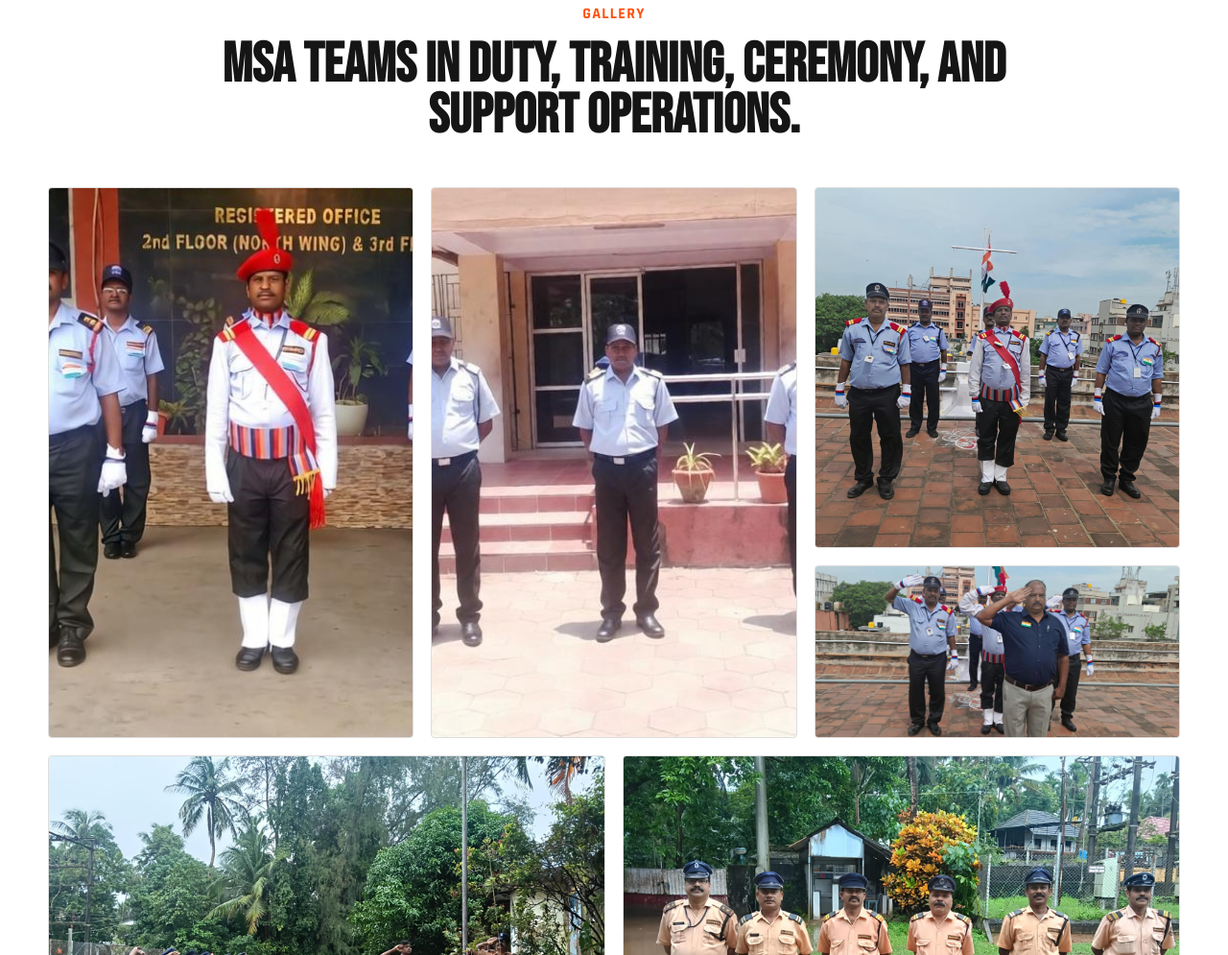
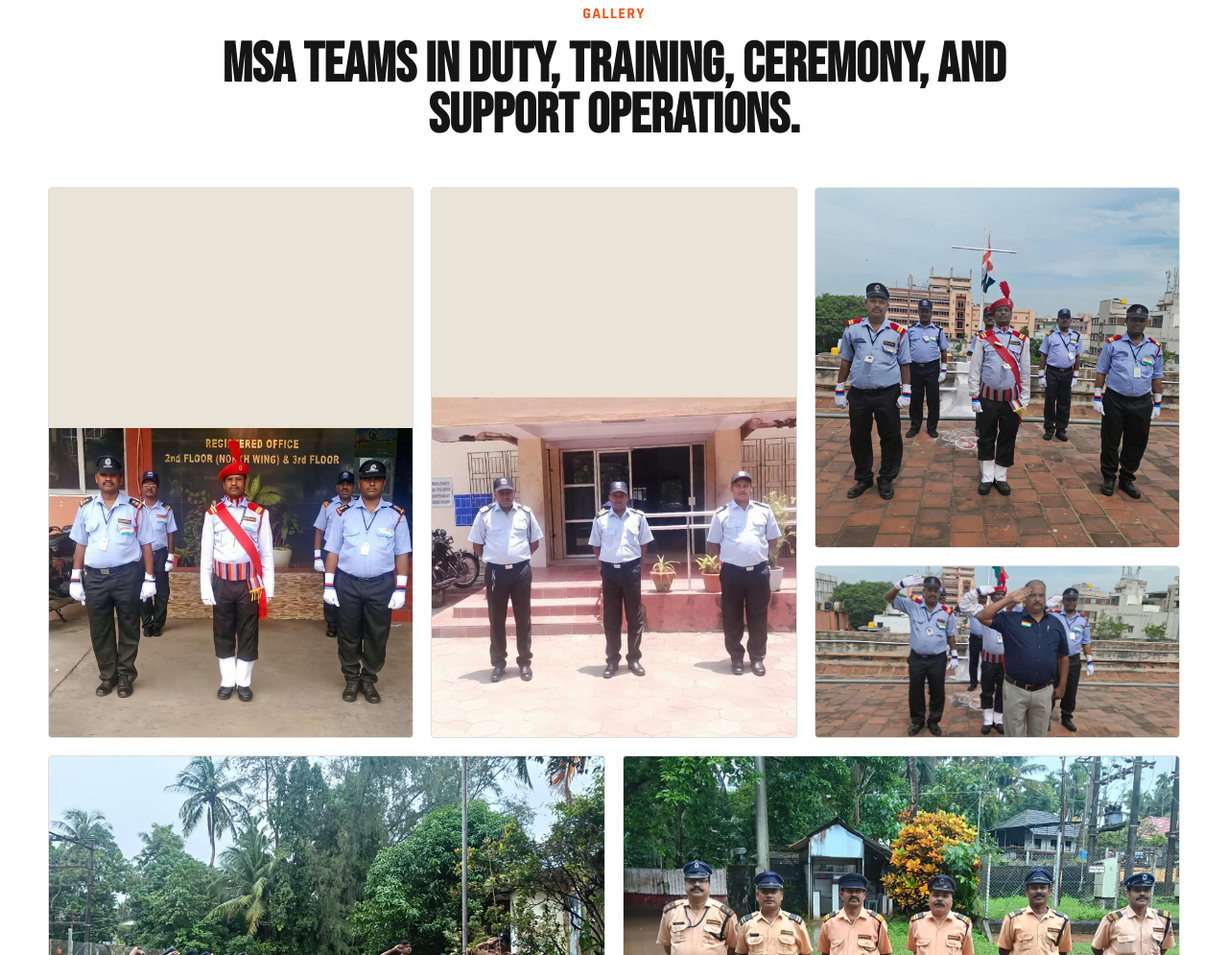
Before and after one commit to monishasecurity-dotcom/monshi_secruity, a website: page index.html in a window 1280 px wide. Shown: the part 3630-4625 px from the top of the page at 96% size. Drawn offline with Linux system fonts and the light colour scheme.

Commit message:
Fix portrait gallery image alignment

```diff
--- a/src/styles.css
+++ b/src/styles.css
@@ -615,12 +615,16 @@ textarea:focus-visible {
   grid-row: span 3;
 }
 
-.gallery-item--portrait-left img {
-  object-position: 40% center;
+.gallery-item--portrait-left,
+.gallery-item--portrait-center {
+  background: #e9e3d8;
 }
 
+.gallery-item--portrait-left img,
 .gallery-item--portrait-center img {
-  object-position: 50% 22%;
+  height: 100%;
+  object-fit: contain;
+  object-position: center bottom;
 }
 
 .video-card img {
```
